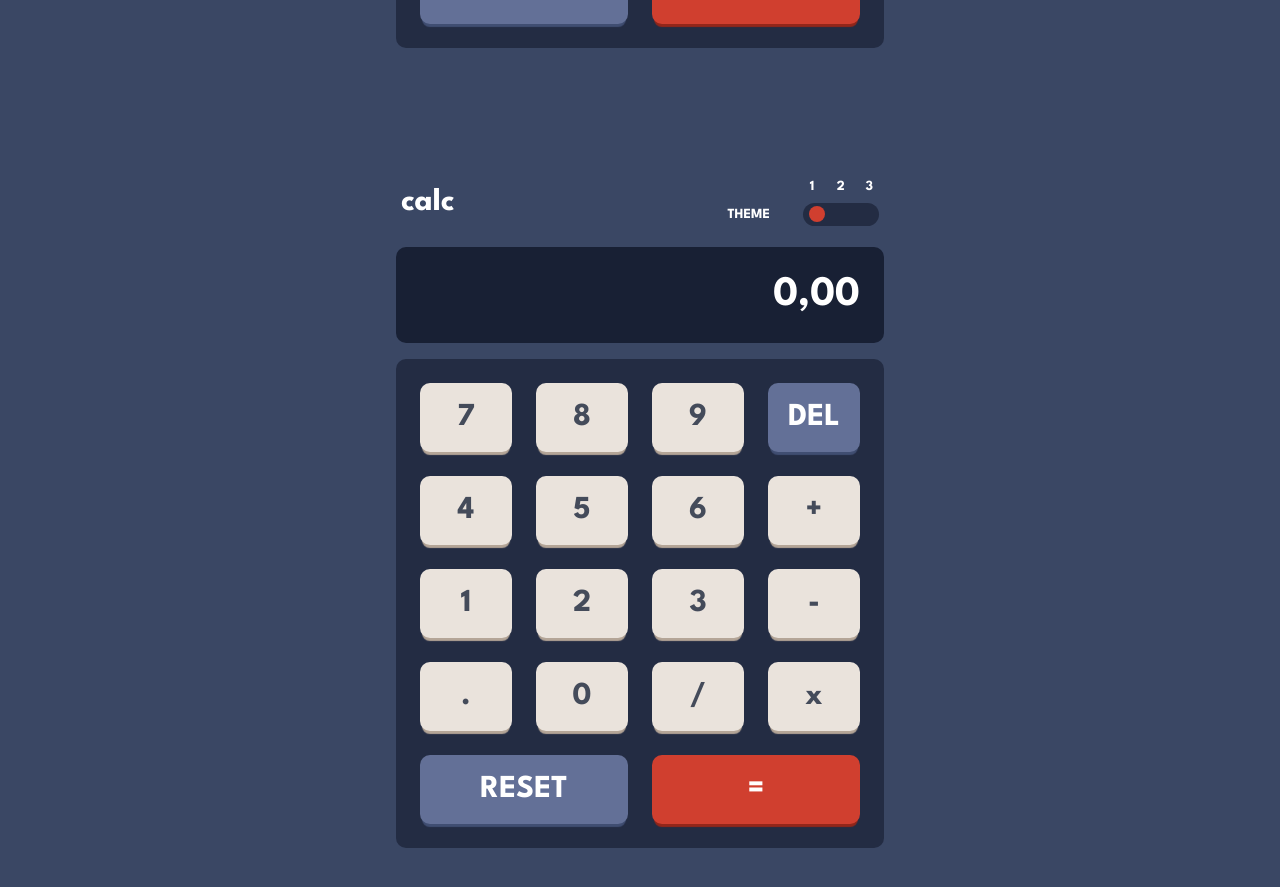
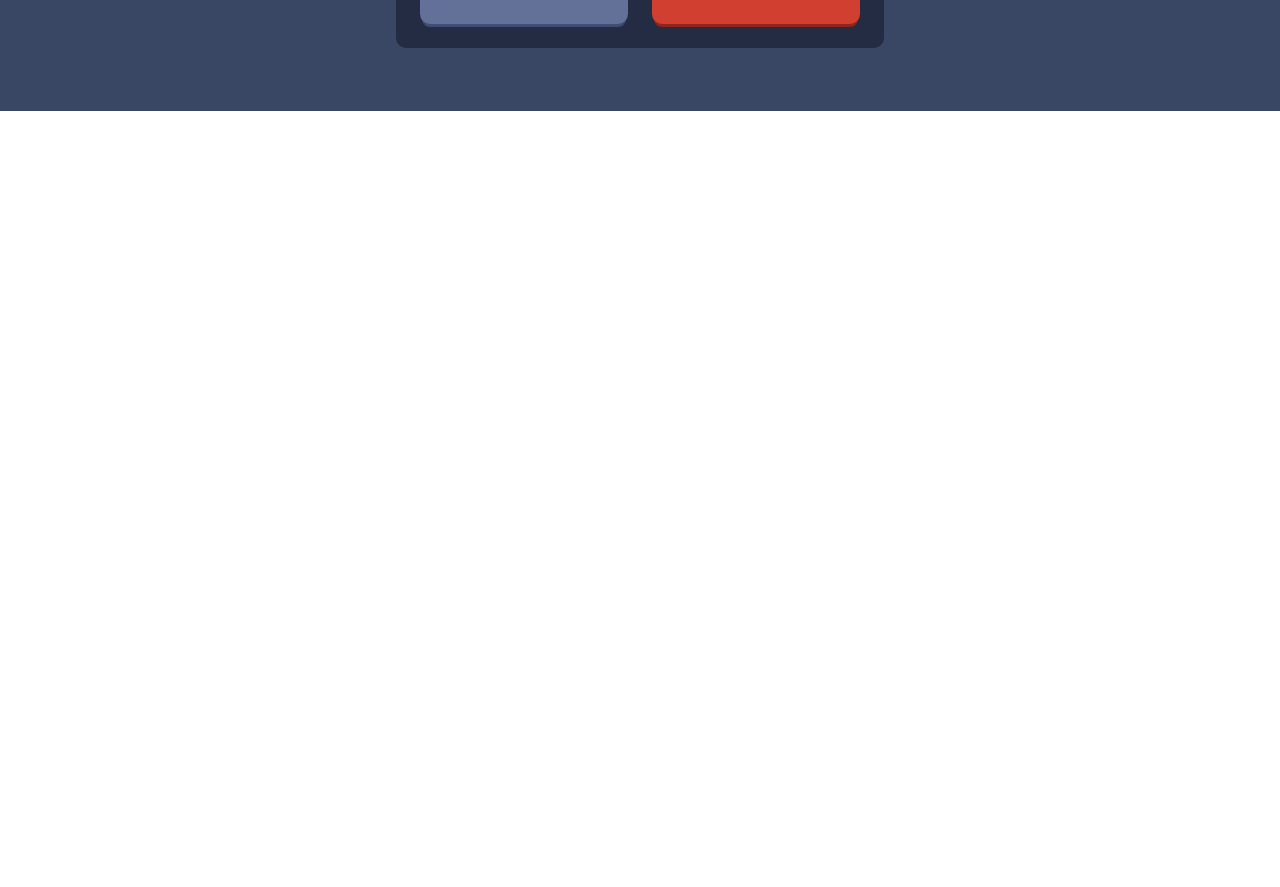
Before and after one commit to majbugdol/calculator-app, an Angular app: page /theme-1 in a window 1280 px wide. Shown: the part 689-1576 px from the top of the page. After the commit the page ends 800 px from the top, so only its background shows below. Built offline with nearby package versions, Linux system fonts and the light colour scheme.

Commit message:
fixes app html - adds router outlet

```diff
--- a/src/app/app.component.html
+++ b/src/app/app.component.html
@@ -1,6 +1,3 @@
 <div class="container">
   <router-outlet></router-outlet>
-  <app-calc-first-theme></app-calc-first-theme>
-  <!-- <app-calc-second-theme></app-calc-second-theme> -->
-  <!-- <app-calc-third-theme></app-calc-third-theme> -->
 </div>
```
